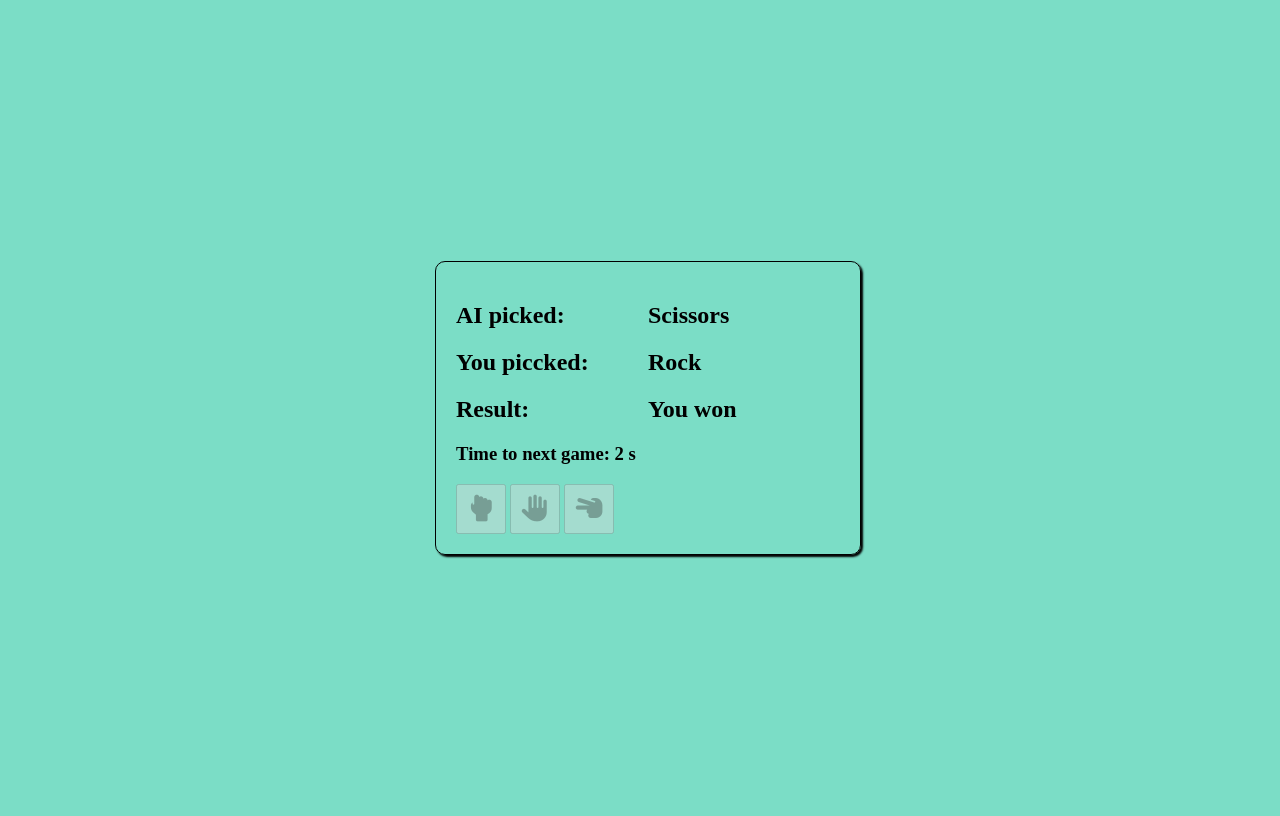
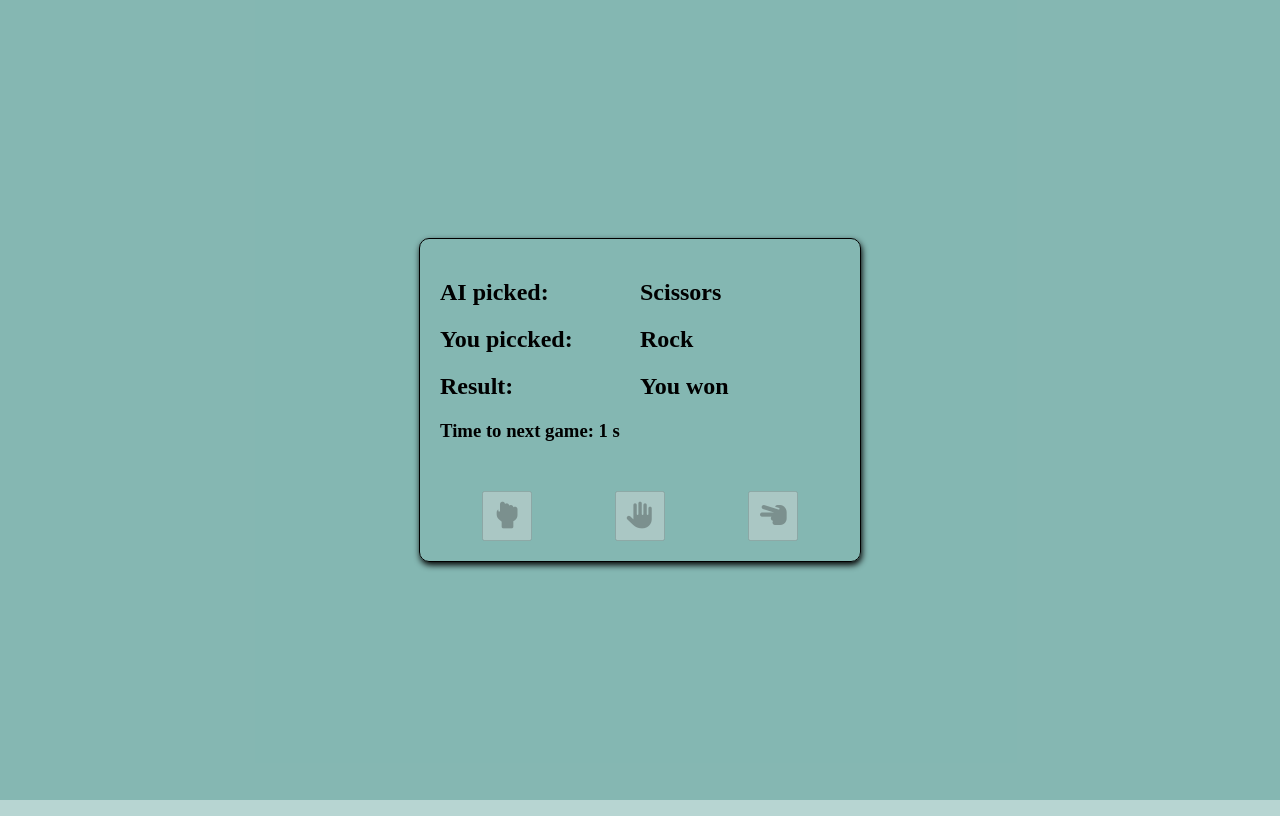
Before and after one commit to robmi11/rock_paper_scissors, a website: page index.html in a window 1280 px wide. Both pictures are taken after a click on the button 481 px from the left and 508 px from the top of the page. Drawn offline with Linux system fonts and the light colour scheme.

Commit message:
Removed some media bugs for larger screens.

```diff
--- a/app.js
+++ b/app.js
@@ -11,22 +11,23 @@ possibleChoices.forEach((possibleChoice) =>
   possibleChoice.addEventListener("click", (event) => {
     resultDisplay.innerText = "";
     userChoice = event.target.id;
-    userChoiceDisplay.innerText =
-      userChoice[0].toUpperCase() + userChoice.slice(1, userChoice.length);
+    userChoiceDisplay.innerText = formatDisplay(userChoice);
     generateComputerChoice();
     checkResult();
-    let x = 1;
+    let x = 2;
     let stopWatch = setInterval(() => {
       nextGameDisplay.innerHTML = `${x} s`;
-      x = x + 1;
+      x = x - 1;
     }, 1000);
-    document
-      .querySelectorAll("button")
-      .forEach((item) => (item.disabled = true));
+    document.querySelectorAll("button").forEach((item) => {
+      item.disabled = true;
+      item.classList.add("disabled");
+    });
     setTimeout(() => {
-      document
-        .querySelectorAll("button")
-        .forEach((item) => (item.disabled = false));
+      document.querySelectorAll("button").forEach((item) => {
+        item.disabled = false;
+        item.classList.remove("disabled");
+      });
       userChoiceDisplay.innerText = "";
       computerChoiceDisplay.innerText = "";
       resultDisplay.innerText = "";
--- a/index.html
+++ b/index.html
@@ -12,21 +12,25 @@
     <title>Rock Paper Scissors</title>
   </head>
   <body>
-    <div class="container">
-      <h2>AI picked: <span id="computer-choice"></span></h2>
-      <h2>You piccked: <span id="user-choice"></span></h2>
-      <h2>Result: <span id="result"></span></h2>
-      <h3>Time to next game: <span id="next-game"></span></h3>
+    <main class="container">
+      <div class="display">
+        <h2>AI picked: <span id="computer-choice"></span></h2>
+        <h2>You piccked: <span id="user-choice"></span></h2>
+        <h2>Result: <span id="result"></span></h2>
+        <h3>Time to next game: <span id="next-game"></span></h3>
+      </div>
       <div class="btn-container">
         <button>
           <i id="rock" class="fa-solid fa-hand-back-fist icon fa-2xl"></i>
         </button>
-        <button><i id="paper" class="fa-solid fa-hand icon fa-2xl"></i></button>
+        <button>
+          <i id="paper" class="fa-solid fa-hand icon fa-2xl"></i>
+        </button>
         <button>
           <i id="scissors" class="fa-solid fa-hand-scissors icon fa-2xl"></i>
         </button>
       </div>
-    </div>
+    </main>
 
     <script src="./app.js" charset="utf-8"></script>
   </body>
--- a/style.css
+++ b/style.css
@@ -1,31 +1,21 @@
+html,
+body {
+  height: 100vh;
+  box-sizing: border-box;
+  margin: 0;
+  padding: 0;
+  background-color: rgba(9, 111, 100, 0.292);
+}
+
 button {
   width: 50px;
   height: 50px;
   cursor: pointer;
 }
 
-body {
-  width: 100vw;
-  height: 100vh;
-  overflow: hidden;
-  display: flex;
-  flex-direction: column;
-  justify-content: center;
-  align-items: center;
-  background-color: rgba(26, 196, 156, 0.571);
-}
-
 h2 {
   display: grid;
-  grid-template-columns: repeat(2, 1fr);
-}
-
-.container {
-  width: 30%;
-  border: 1px solid black;
-  border-radius: 10px;
-  padding: 20px;
-  box-shadow: 2px 2px 2px black;
+  grid-template-columns: 1fr 1fr;
 }
 
 .icon {
@@ -36,16 +26,37 @@ h2 {
   align-items: center;
 }
 
-@media screen and (max-width: 380px) {
+.btn-container {
+  display: flex;
+  justify-content: space-around;
+  margin-top: 30px;
+}
+
+.container {
+  width: 90vw;
+  margin: 0 auto;
+  display: flex;
+  flex-direction: column;
+  justify-content: space-between;
+}
+
+.disabled {
+  cursor: not-allowed;
+}
+
+@media screen and (min-width: 740px) {
   .container {
-    width: 90%;
+    width: 400px;
     margin: 0 auto;
-    padding: 4px;
-    box-shadow: none;
-    border: none;
+    border: 1px solid black;
+    border-radius: 10px;
+    padding: 20px;
+    box-shadow: 1px 3px 6px black;
   }
 
   body {
-    justify-content: flex-start;
+    display: flex;
+    justify-content: center;
+    align-items: center;
   }
 }
```
